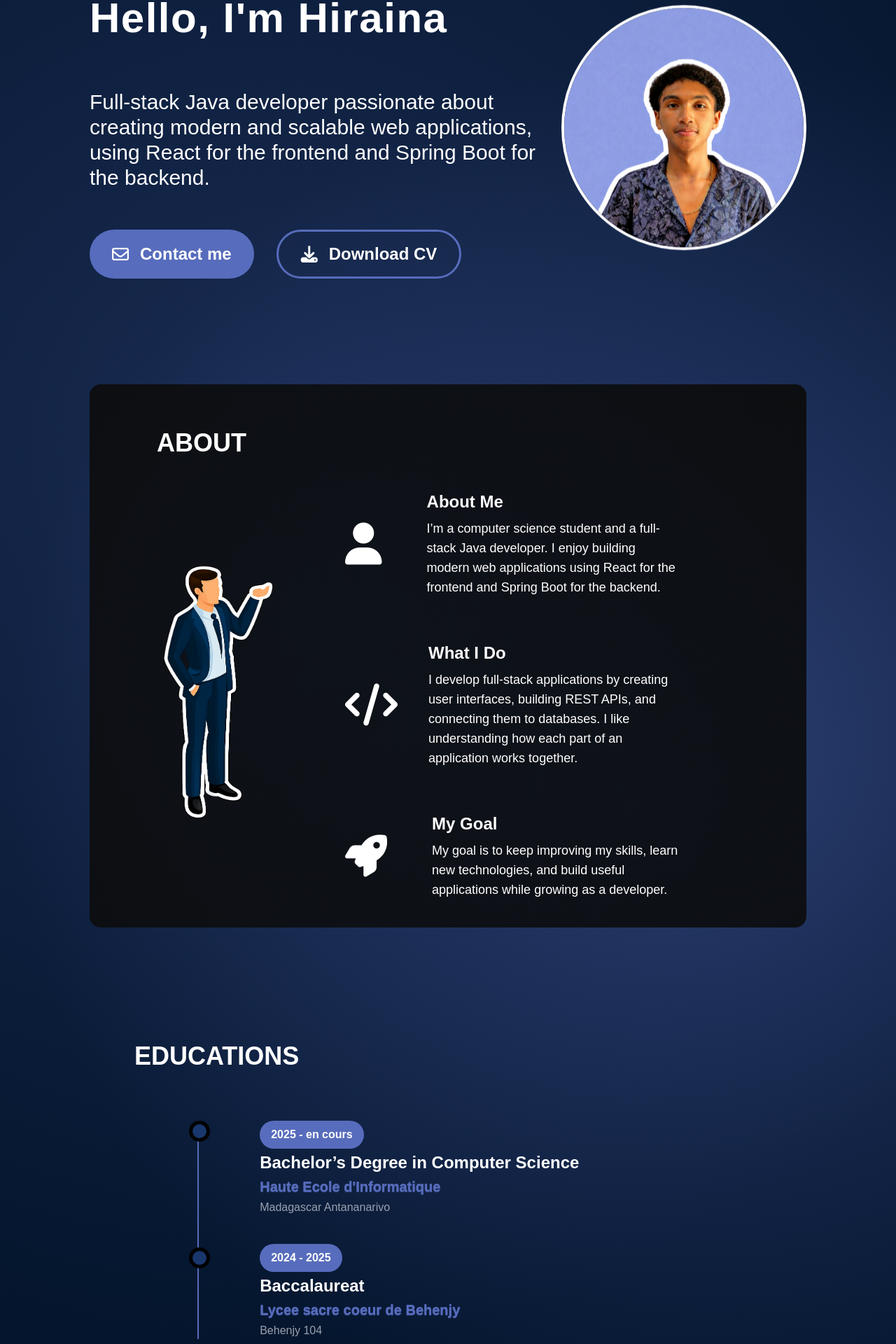
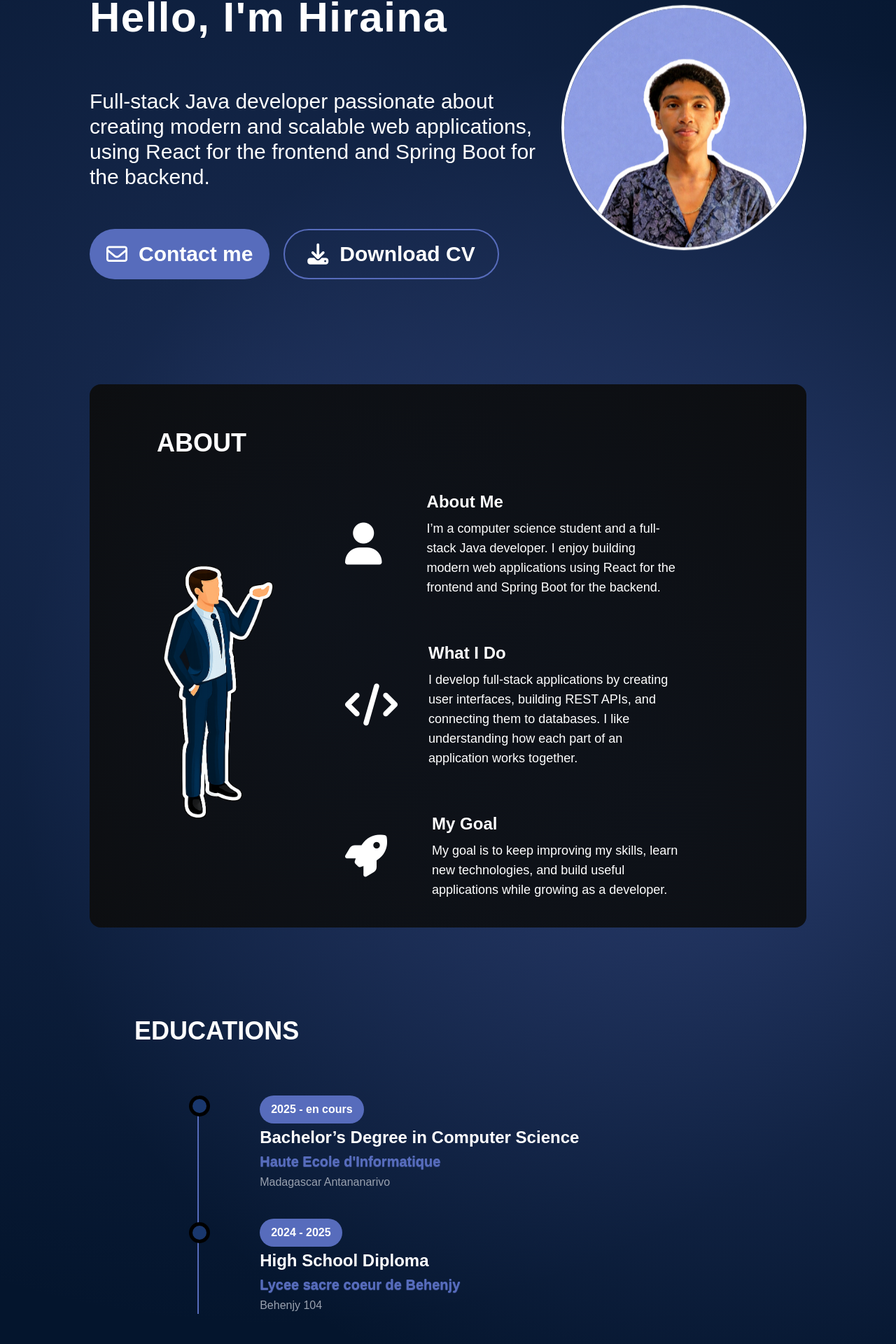
Before and after one commit to Hiraina-RND/portfolio, a React (Vite) app: page / in a window 1280 px wide. Shown: the part 251-2171 px from the top of the page at 70% size. Built offline with nearby package versions, Linux system fonts and the light colour scheme.

Commit message:
small update on the hero and about sections

```diff
--- a/src/components/Educations.jsx
+++ b/src/components/Educations.jsx
@@ -2,7 +2,7 @@ import "./educations.css"
 
 function Educations() {
     return (
-        <section className="educations-section text-white flex flex-col gap-18 mt-[100px] mx-[10%] h-auto p-16">
+        <section className="educations-section text-white flex flex-col gap-18 mt-16 mx-[10%] h-auto p-16">
             <h2 className="text-4xl font-bold">EDUCATIONS</h2>
             <div className="timeline relative flex flex-col gap-10 pl-[10%] ml-[10%]">
                 <div className="timeline-marker absolute -left-3 flex justify-center items-center w-[30px] h-[30px] bg-black rounded-full">
@@ -19,7 +19,7 @@ function Educations() {
                 </div>
                 <div className="timeline-content flex flex-col items-start gap-1">
                     <div className="date-range text-center font-bold px-4 py-2 rounded-full">2024 - 2025</div>
-                    <h3 className="text-2xl font-bold">Baccalaureat</h3>
+                    <h3 className="text-2xl font-bold">High School Diploma</h3>
                     <h4 className="school text-xl font-bold">Lycee sacre coeur de Behenjy</h4>
                     <p className="text-gray-400">Behenjy 104</p>
                 </div>
--- a/src/components/Hero.jsx
+++ b/src/components/Hero.jsx
@@ -10,8 +10,8 @@ function Hero() {
                     Full-stack Java developer passionate about creating modern and scalable web applications,
                     using React for the frontend and Spring Boot for the backend.
                 </p>
-                <div className="buttons w-full text-2xl text-white flex flex-row gap-8 max-w-[90%]">
-                    <button className="contact-button flex flex-row justify-center items-center gap-4 px-8 py-4 rounded-full">
+                <div className="buttons w-full text-3xl text-white flex flex-row gap-5 max-w-[90%]">
+                    <button className="contact-button flex flex-row justify-center items-center gap-4 px-6 py-4 rounded-full">
                         <i class="fa-regular fa-envelope "></i>
                         <span className="font-bold">Contact me</span>
                     </button>
--- a/src/components/hero.css
+++ b/src/components/hero.css
@@ -7,7 +7,7 @@
 }
 
 .buttons .download-cv-button {
-    border: 3px solid rgb(var(--color-primary));
+    border: 2px solid rgb(var(--color-primary));
 }
 
 .profil {
```
